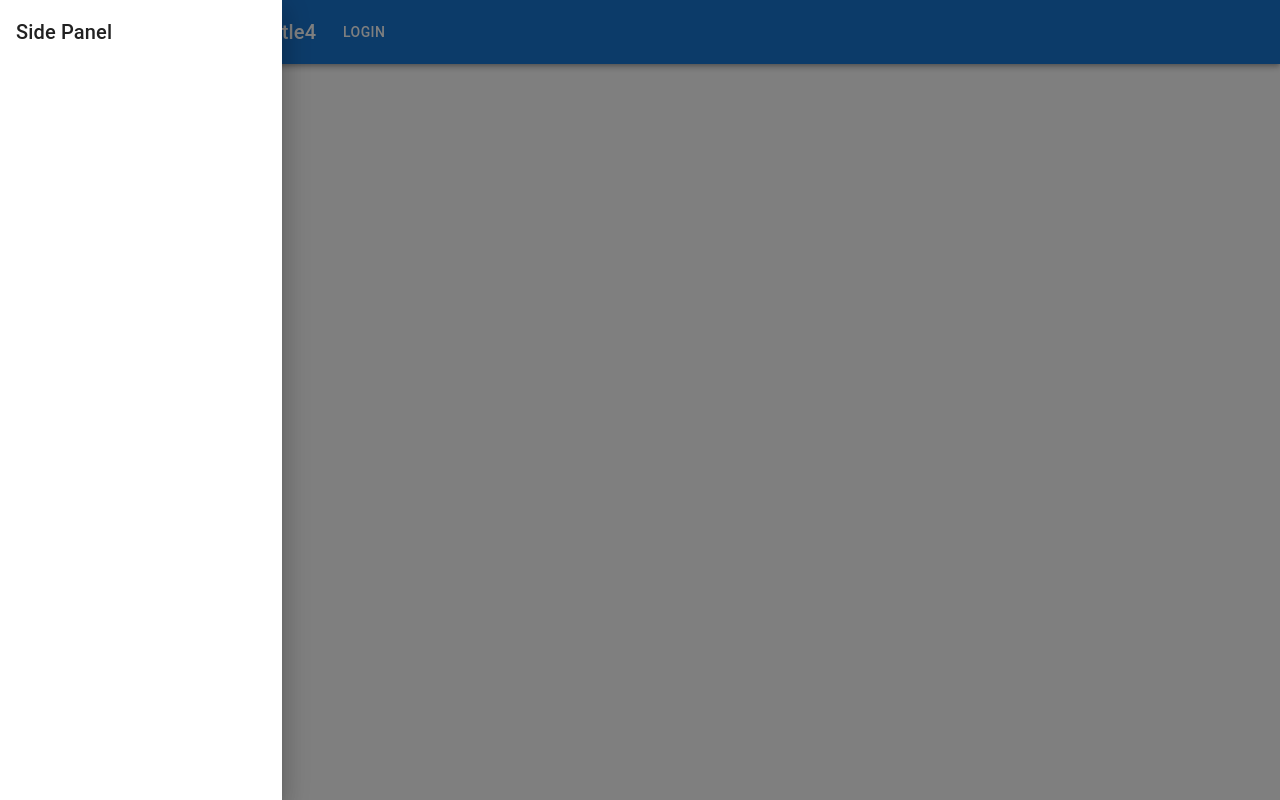
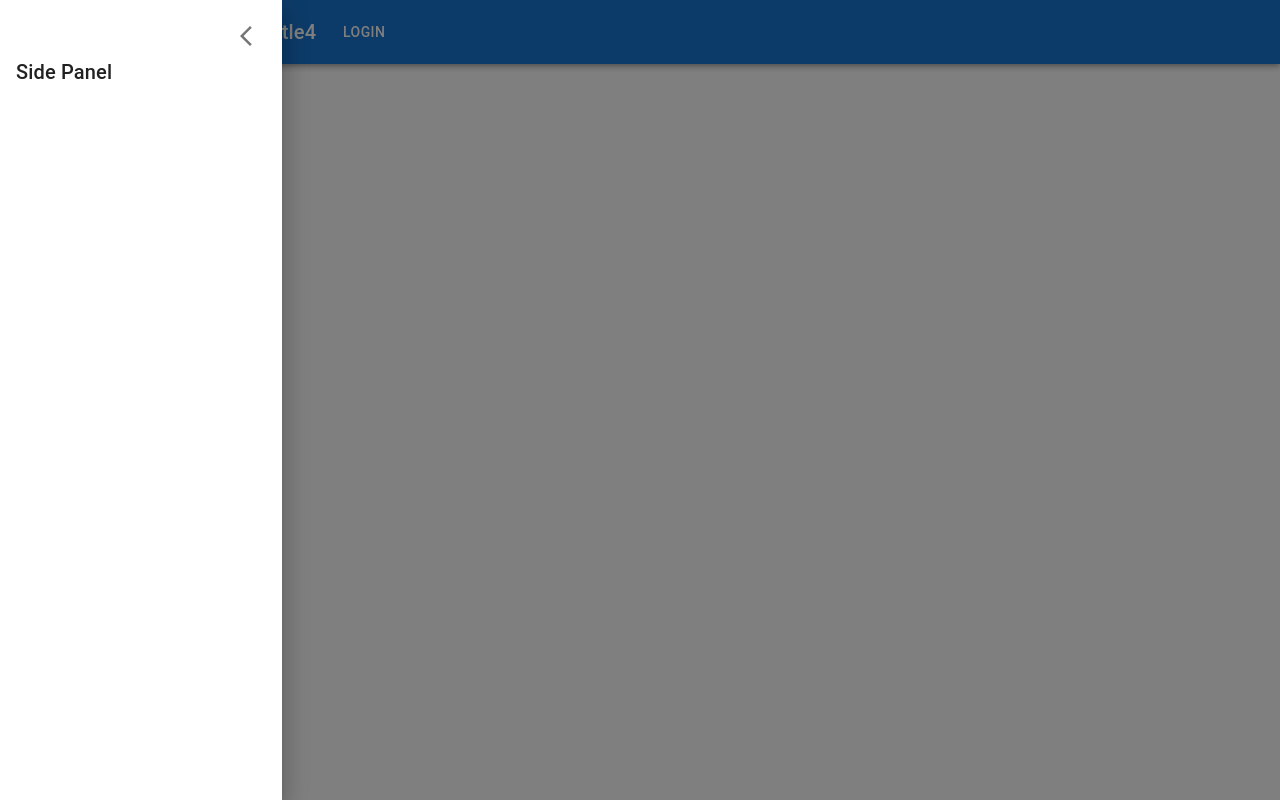
Before and after one commit to HrenciucAlb/Homework-Tracker, a React (Create React App) app: page / in a window 1280 px wide. Both pictures are taken after a click on the button "menu". Built offline with nearby package versions, Linux system fonts and the light colour scheme.

Commit message:
Added the collapse sidebar functionality

```diff
--- a/src/components/common/Drawer.jsx
+++ b/src/components/common/Drawer.jsx
@@ -1,6 +1,15 @@
 import { Drawer, Box, Typography, IconButton, Icon, Menu } from "@mui/material";
 import MenuIcon from "@mui/icons-material/Menu";
+import ArrowBackIosNewSharpIcon from "@mui/icons-material/ArrowBackIosNewSharp";
+import { styled } from "@mui/material/styles";
+
 import { useState } from "react";
+
+const DrawerHeader = styled("div")(() => ({
+  display: "flex",
+  alignItems: "center",
+  justifyContent: "flex-end",
+}));
 
 export const MuiDrawer = () => {
   const [isDrawerOpen, setisDrawerOpen] = useState(false);
@@ -21,6 +30,11 @@
         onClose={() => setisDrawerOpen(false)}
       >
         <Box p={2} width="250px" textAllign="center" role="presentation">
+          <DrawerHeader>
+            <IconButton onClick={() => setisDrawerOpen(false)}>
+              <ArrowBackIosNewSharpIcon />
+            </IconButton>
+          </DrawerHeader>
           <Typography variant="h6" component="div">
             Side Panel
           </Typography>
```
